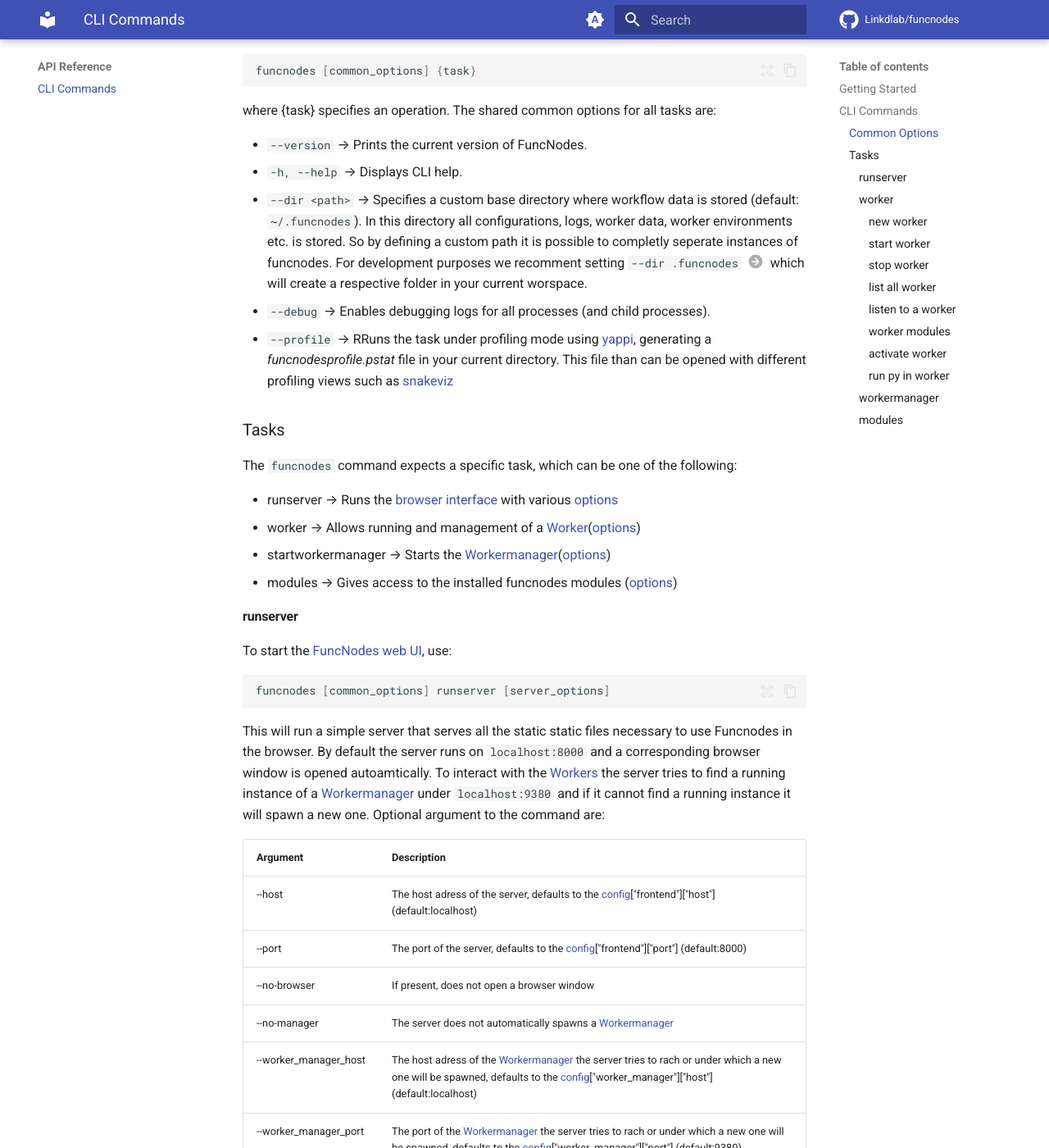
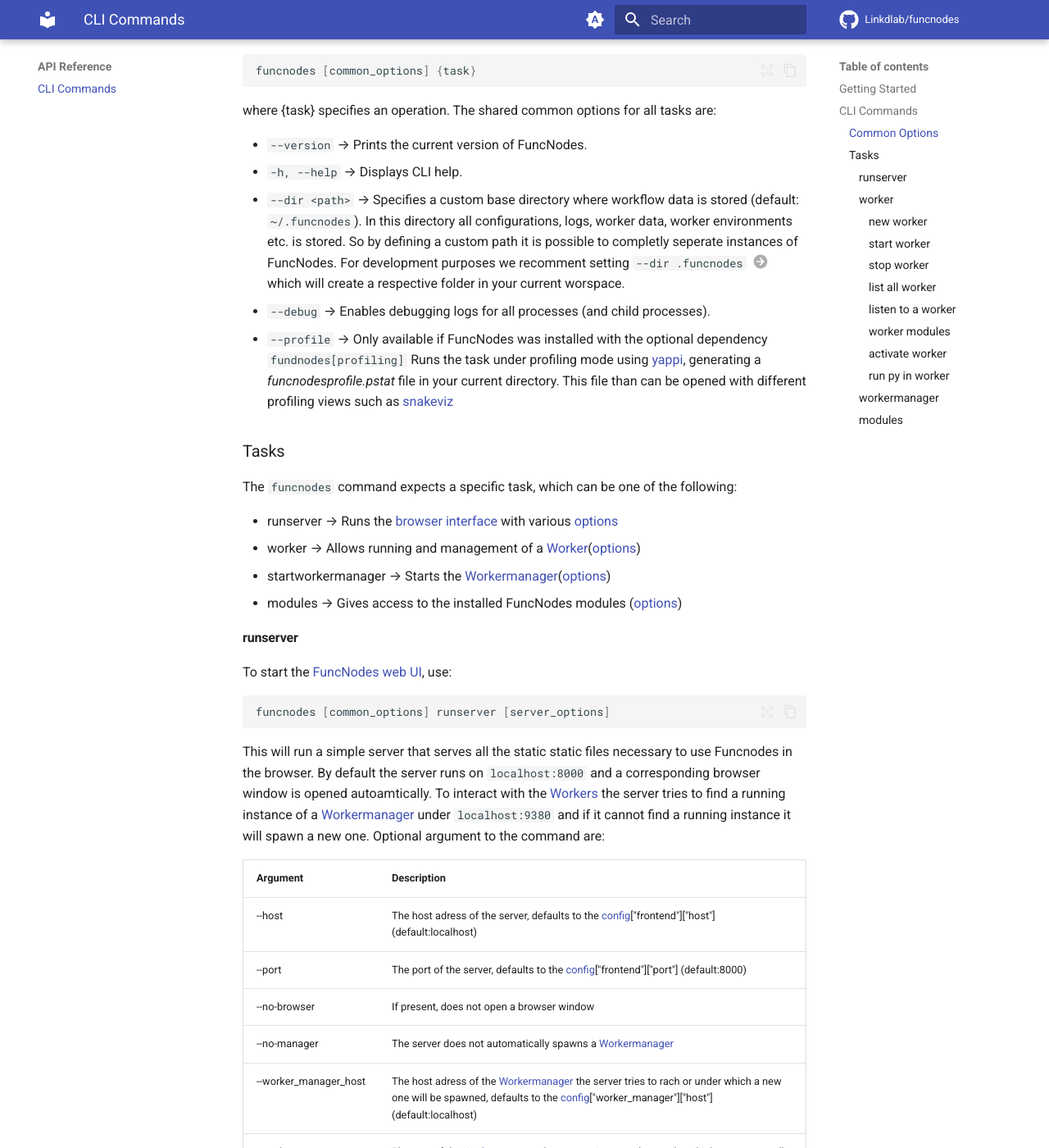
Before and after one commit to Linkdlab/FuncNodes, an MkDocs documentation site: the page built from docs/content/api/cli.md, in a window 1280 px wide and 1400 px high, scrolled down 739 px. Shown: the whole window at 82% size. Built offline with MkDocs 1.6.1 and Material for MkDocs 9.7.7, drawn with Linux system fonts in a browser that asks for light colours; a script that is not in the unit is left out; comment, search, counter and statistics services are not loaded; some of the changed text lies outside the part shown.

Commit message:
--profiling optional

````diff
--- a/docs/content/api/cli.md
+++ b/docs/content/api/cli.md
@@ -41,10 +41,10 @@ where {task} specifies an operation. The shared common options for all tasks are
 <div class="annotate" markdown>
 - `--version` → Prints the current version of FuncNodes.
 - ` -h, --help ` →  Displays CLI help.
-- `--dir <path>` → Specifies a custom base directory where workflow data is stored (default: `~/.funcnodes`). In this directory all configurations, logs, worker data, worker environments etc. is stored. So by defining a custom path it is possible to completly seperate instances of funcnodes.
+- `--dir <path>` → Specifies a custom base directory where workflow data is stored (default: `~/.funcnodes`). In this directory all configurations, logs, worker data, worker environments etc. is stored. So by defining a custom path it is possible to completly seperate instances of FuncNodes.
 For development purposes we recomment setting `--dir .funcnodes` (1) which will create a respective folder in your current worspace.
 - `--debug` →  Enables debugging logs for all processes (and child processes).
-- `--profile` → RRuns the task under profiling mode using [yappi](https://github.com/sumerc/yappi){target="_blank"}, generating a *funcnodesprofile.pstat* file in your current directory. This file than can be opened with different profiling views such as [snakeviz](https://jiffyclub.github.io/snakeviz/){target="_blank"}
+- `--profile` → Only available if FuncNodes was installed with the optional dependency `fundnodes[profiling]` Runs the task under profiling mode using [yappi](https://github.com/sumerc/yappi){target="_blank"}, generating a *funcnodesprofile.pstat* file in your current directory. This file than can be opened with different profiling views such as [snakeviz](https://jiffyclub.github.io/snakeviz/){target="_blank"}
 </div>
 
 1. This is also what `--funcnodes-module demoworker` does.
@@ -56,7 +56,7 @@ The `funcnodes` command expects a specific task, which can be one of the followi
 - runserver → Runs the [browser interface](../ui-guide/react_flow/web-ui.md) with various [options][runserver]
 - worker → Allows running and management of a [Worker](../components/worker.md)([options][worker])
 - startworkermanager → Starts the [Workermanager](../components/workermanager.md)([options][workermanager])
-- modules → Gives access to the installed funcnodes modules ([options][modules])
+- modules → Gives access to the installed FuncNodes modules ([options][modules])
 
 #### runserver { #runserver}
 
@@ -81,7 +81,7 @@ Optional argument to the command are:
 
 #### worker { #worker}
 
-The task command `worker` allows to create, start, stop and interact with the [Worker](../components/worker.md) instances of funcnodes. The command is build up as:
+The task command `worker` allows to create, start, stop and interact with the [Worker](../components/worker.md) instances of FuncNodes. The command is build up as:
 
 ```bash
 funcnodes [common_options] worker [worker_options] workertask
````
